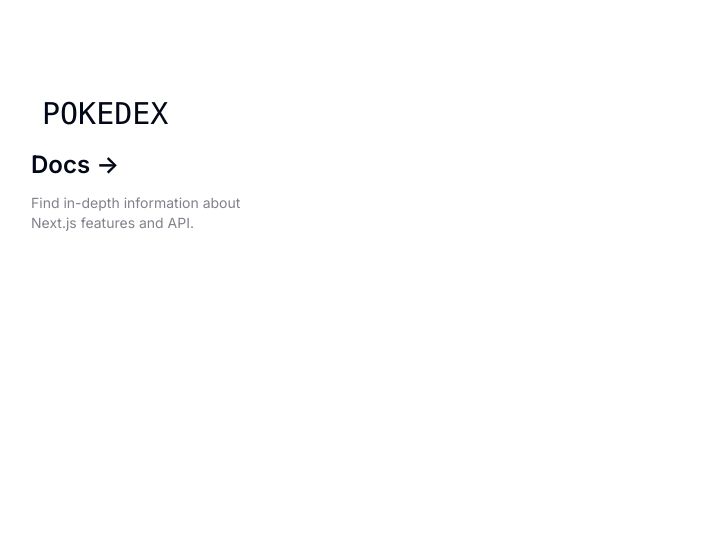
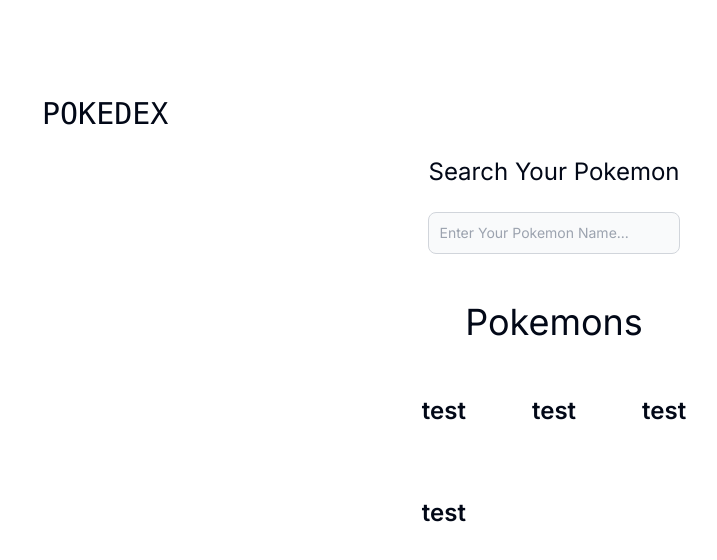
Before and after one commit to jaykim19/pokemon-app, a Next.js app: page / in a window 1280 px wide. Shown: the top 560 px of the page, without its empty margins (86-803 px from the left). Built offline with nearby package versions, Linux system fonts and the light colour scheme.

Commit message:
포켓몬을 카드타입으로 정렬하기 위해 pokemon-card 컴포넌트 생성, pokemon-grid 컴포넌트 수정

```diff
--- a/app/page.tsx
+++ b/app/page.tsx
@@ -1,24 +1,17 @@
+import { PokemonCard } from '@/components/pokemon-card'
+import { PokemonGrid } from '@/components/pokemon-grid'
 import Image from 'next/image'
 
 export default function Home() {
   return (
-    <div className="mb-32 grid text-center lg:mb-0 lg:grid-cols-4 lg:text-left">
-      <a
-        href="https://nextjs.org/docs?utm_source=create-next-app&utm_medium=appdir-template&utm_campaign=create-next-app"
-        className="group rounded-lg border border-transparent px-5 py-4 transition-colors hover:border-gray-300 hover:bg-gray-100 hover:dark:border-neutral-700 hover:dark:bg-neutral-800/30"
-        target="_blank"
-        rel="noopener noreferrer"
-      >
-        <h2 className={`mb-3 text-2xl font-semibold`}>
-          Docs{' '}
-          <span className="inline-block transition-transform group-hover:translate-x-1 motion-reduce:transform-none">
-            -&gt;
-          </span>
-        </h2>
-        <p className={`m-0 max-w-[30ch] text-sm opacity-50`}>
-          Find in-depth information about Next.js features and API.
-        </p>
-      </a>
-    </div>
+    <>
+      <PokemonGrid />
+      <div className="mb-32 grid text-center lg:mb-0 lg:grid-cols-3 lg:text-left">
+        <PokemonCard name="test" />
+        <PokemonCard name="test" />
+        <PokemonCard name="test" />
+        <PokemonCard name="test" />
+      </div>
+    </>
   )
 }
--- /dev/null
+++ b/components/pokemon-card.tsx
@@ -0,0 +1,19 @@
+import Link from "next/link"
+
+interface PokemonCardProps {
+    name: string
+}
+
+export function PokemonCard({name}: PokemonCardProps) {
+    return (
+        <Link
+          href={name}
+          className="group rounded-lg border border-transparent m-3 px-5 py-4 transition-colors hover:border-gray-300 hover:bg-gray-100 hover:dark:border-neutral-700 hover:dark:bg-neutral-800/30"
+          key={name}
+        >
+          <h2 className={`mb-3 text-2xl font-semibold`}>
+            {name}
+          </h2>
+        </Link>
+    )
+}
--- /dev/null
+++ b/components/pokemon-grid.tsx
@@ -0,0 +1,27 @@
+'use client'
+// should be used because of useState
+
+import { useState } from "react"
+
+export function PokemonGrid() {
+    const [text, setText] = useState("")
+
+    return (
+        <>
+            <div>
+                <h3 className="text-2xl py-6 text-center">Search Your Pokemon</h3>
+                <div className="grid w-full max-w-sm items-center gap-1.5"></div>
+                <input
+                    className="bg-gray-50 border border-gray-300 text-gray-900 text-sm rounded-lg focus:ring-blue-500 focus:border-blue-500 block w-full p-2.5 dark:bg-gray-700 dark:border-gray-600 dark:placeholder-gray-400 dark:text-white dark:focus:ring-blue-500 dark:focus:border-blue-500"
+                    type="text"
+                    value={text}
+                    id="pokemonName"
+                    autoComplete="off"
+                    placeholder="Enter Your Pokemon Name..."
+                    onChange={(event) => setText(event.target.value)}
+                />
+            </div>
+            <h3 className="text-4xl pt-12 pb-6 text-center">Pokemons</h3>
+        </>
+    )
+}
```
Also changed, not shown: 2 other files (tests, documents, lock files or other folders).
